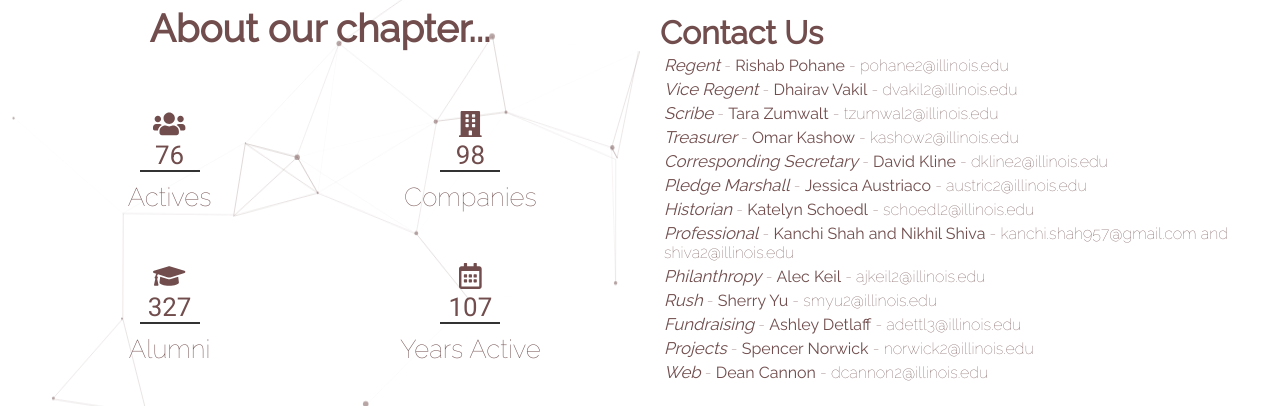
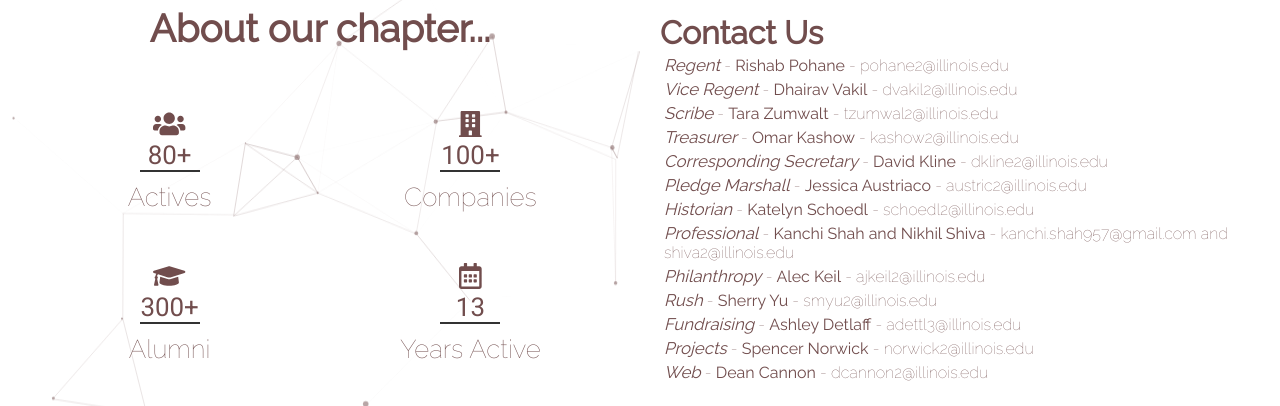
Before and after one commit to KappaThetaTau/kappathetatau.github.io, a Jekyll site: the page built from index.html, in a window 1280 px wide and 900 px high, scrolled down 1967 px. Shown: the part 483-889 px from the top of the window. Built offline with Jekyll 4.4.1, drawn with Linux system fonts in a browser that asks for light colours; nearby versions of some CDN libraries.

Commit message:
Corrected stats numbers

```diff
--- a/_includes/index/stats.html
+++ b/_includes/index/stats.html
@@ -3,25 +3,25 @@
     <h1> About our chapter... </h1>
     <div class="data">
         <i class="fas fa-users"></i>
-        <p class="number"> 76 </p>
+        <p class="number"> 80+ </p>
         <span class="line"></span>
         <p> Actives </p>
     </div>
     <div class="data">
         <i class="fas fa-building"></i>
-        <p class="number"> 98 </p>
+        <p class="number"> 100+ </p>
         <span class="line"></span>
         <p> Companies </p>
     </div>
     <div class="data">
         <i class="fas fa-graduation-cap"></i>
-        <p class="number"> 327 </p>
+        <p class="number"> 300+ </p>
         <span class="line"></span>
         <p>Alumni</p>
     </div>
     <div class="data">
         <i class="far fa-calendar-alt"></i>
-        <p class="number"> 107 </p>
+        <p class="number"> 13 </p>
         <span class="line"></span>
         <p> Years Active </p>
     </div>
```
